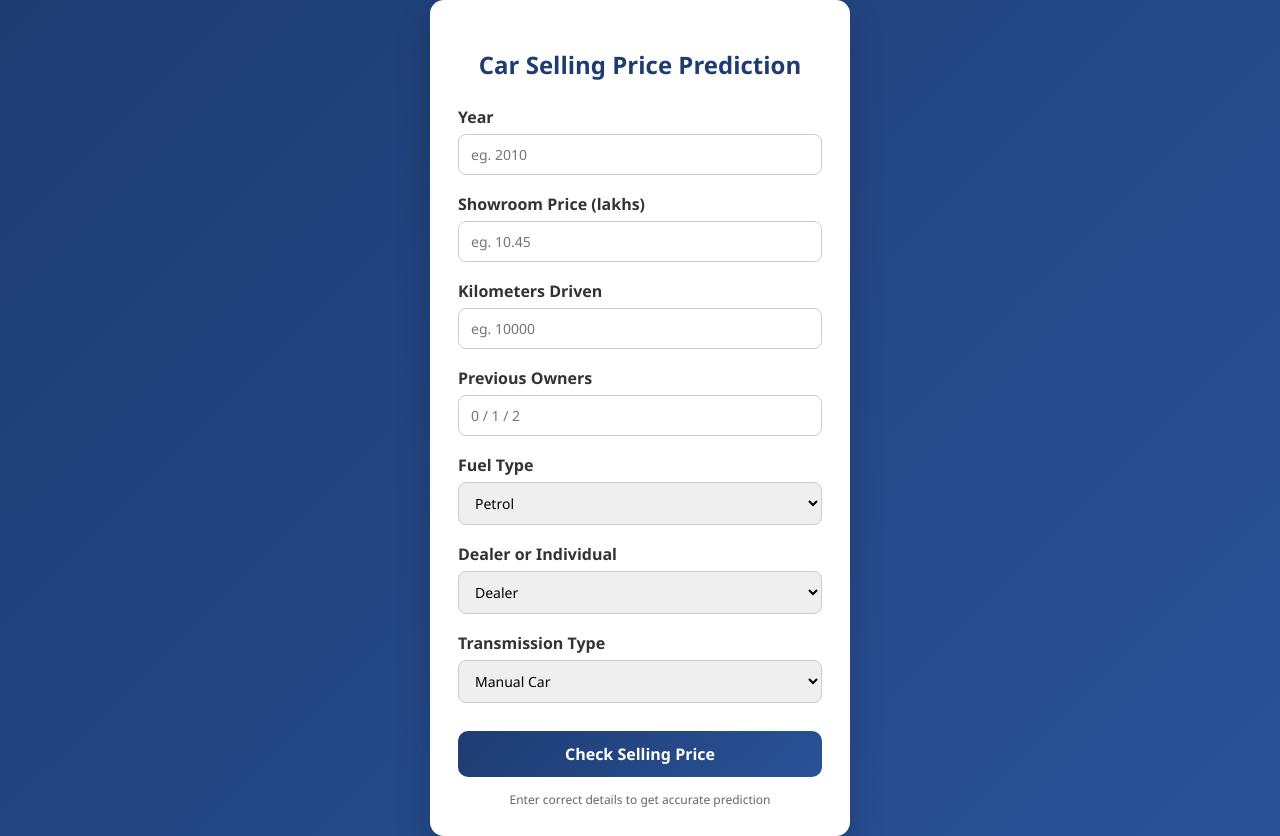
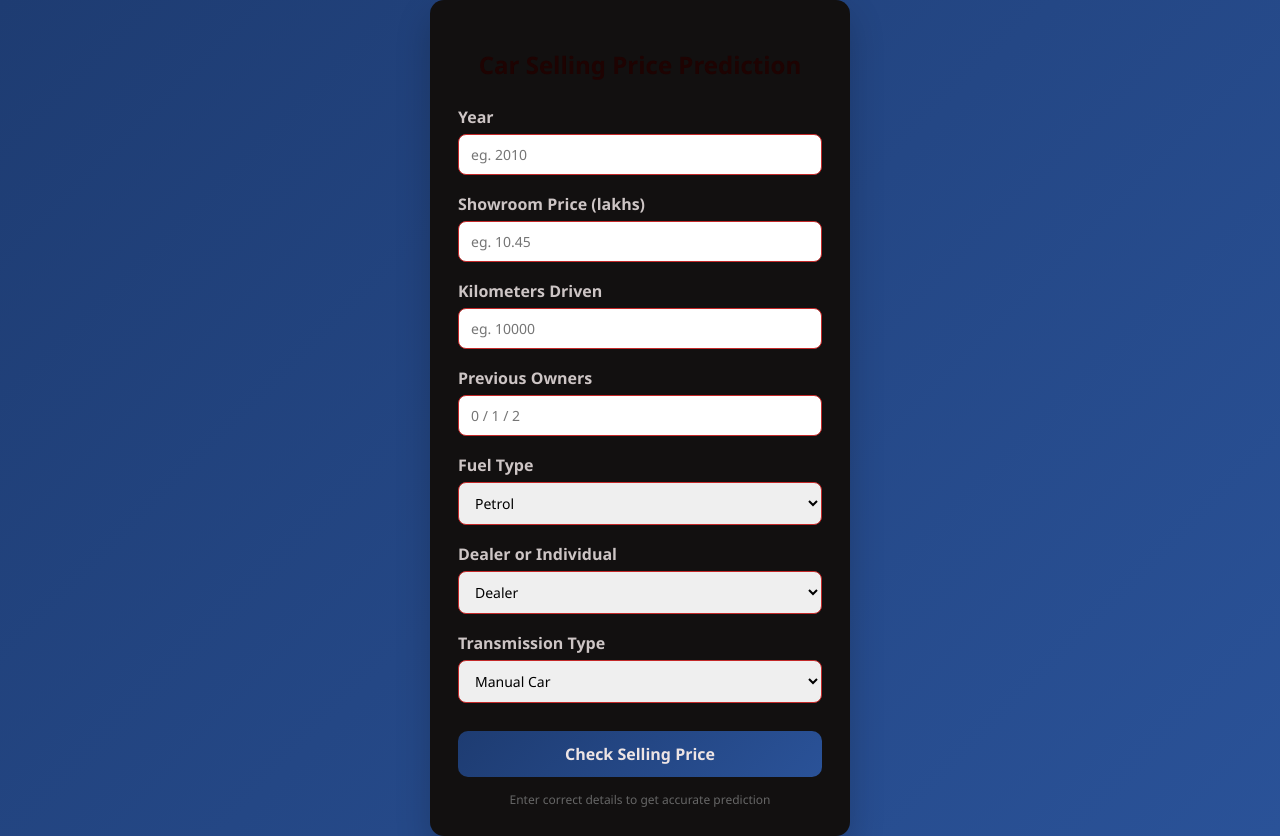
Before and after one commit to rbin123/car-pred, a Flask app: page / in a window 1280 px wide. Run offline with Flask 3, Linux system fonts and the light colour scheme; parts of the project's set-up code (start-up, migrations or seed data) failed here and were passed over.

Commit message:
Update workspace

```diff
--- a/templates/index.html
+++ b/templates/index.html
@@ -22,7 +22,7 @@
 
     .card {
       width: 420px;
-      background: #ffffff;
+      background: #121010;
       border-radius: 14px;
       padding: 28px;
       box-shadow: 0 15px 35px rgba(0, 0, 0, 0.2);
@@ -31,7 +31,7 @@
     .card h2 {
       text-align: center;
       margin-bottom: 25px;
-      color: #1e3c72;
+      color: #1e0302;
     }
 
     .form-group {
@@ -42,7 +42,7 @@
       display: block;
       margin-bottom: 6px;
       font-weight: 600;
-      color: #333;
+      color: #cdc5c5;
     }
 
     input,
@@ -50,7 +50,7 @@
       width: 100%;
       padding: 10px 12px;
       border-radius: 8px;
-      border: 1px solid #ccc;
+      border: 1px solid #c32929;
       font-size: 14px;
       transition: border 0.3s, box-shadow 0.3s;
     }
@@ -68,7 +68,7 @@
       border: none;
       border-radius: 10px;
       background: linear-gradient(135deg, #1e3c72, #2a5298);
-      color: #fff;
+      color: #ede4e4;
       font-size: 16px;
       font-weight: bold;
       cursor: pointer;
@@ -121,6 +121,8 @@
           <option value="Petrol">Petrol</option>
           <option value="Diesel">Diesel</option>
           <option value="CNG">CNG</option>
+          <option value="EV">Ev</option>
+          <option value="Highbrid">Highbrid</option>
         </select>
       </div>
 
```
